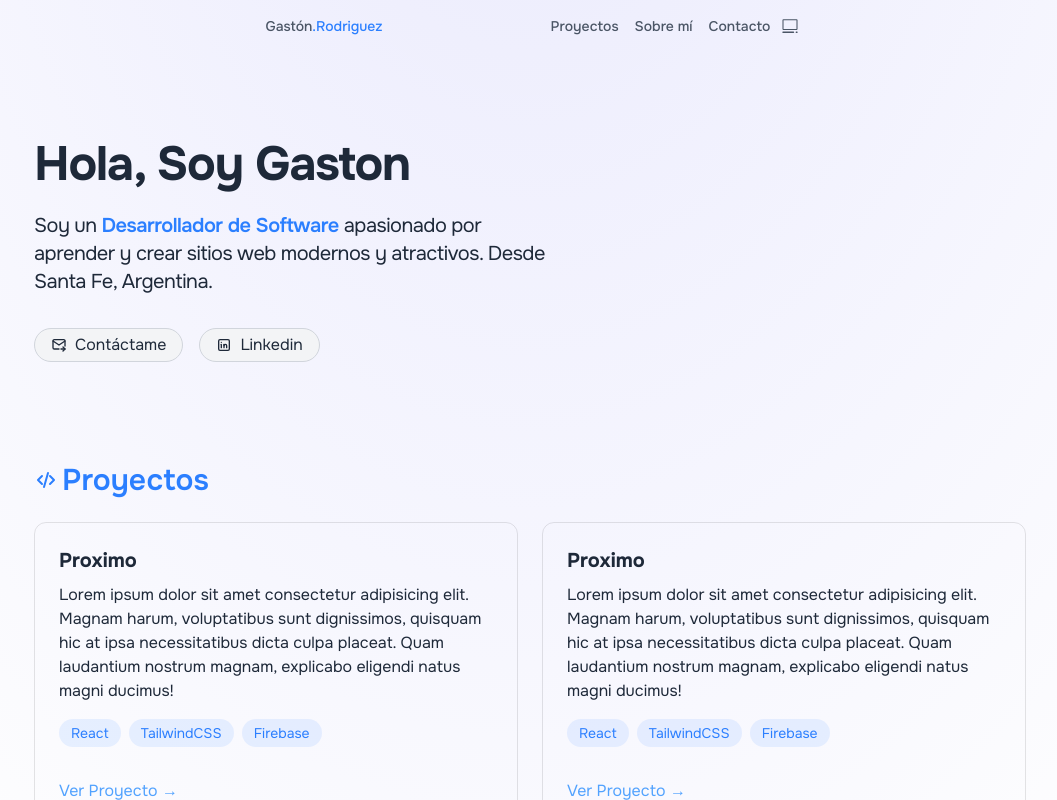
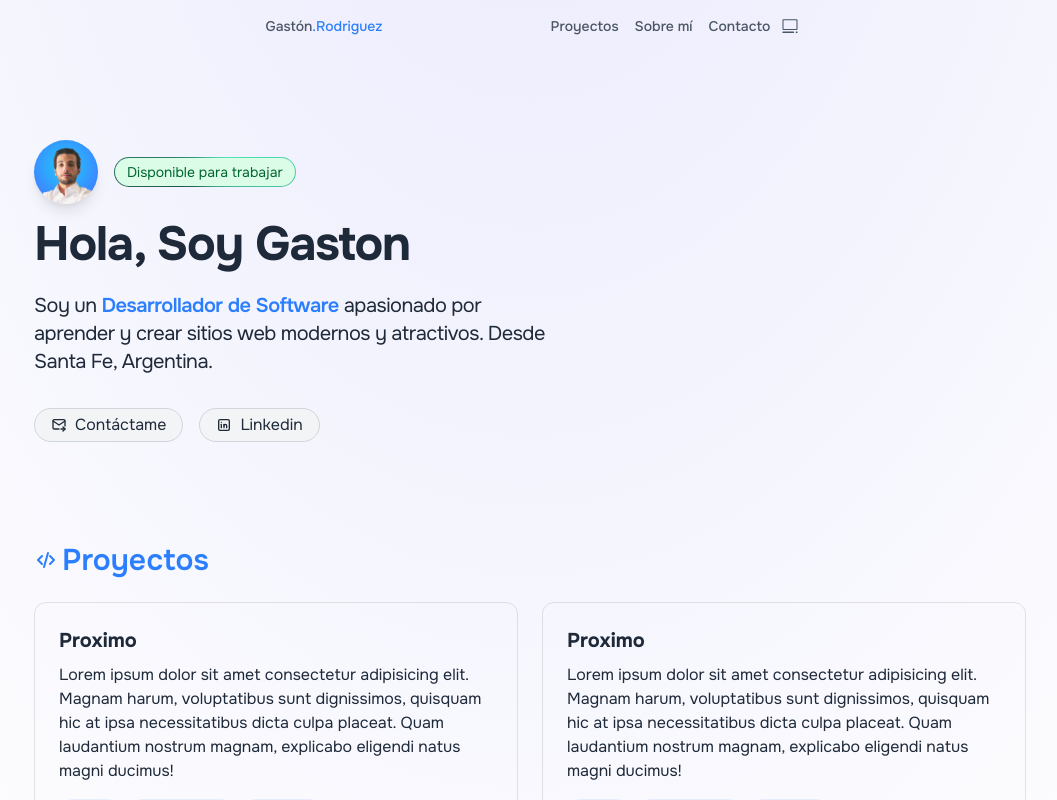
Before and after one commit to gastonr9/portfolio, a React (Vite) app: page / in a window 1280 px wide. Shown: the top 800 px of the page, without its empty margins (110-1167 px from the left). Built offline with nearby package versions, Linux system fonts and the light colour scheme.

Commit message:
button disponible para trabajar

```diff
--- a/src/components/ThemeToggle.jsx
+++ b/src/components/ThemeToggle.jsx
@@ -67,8 +67,8 @@ const ThemeToggle = () => {
             <path
               fill="none"
               stroke="currentColor"
-              stroke-linecap="round"
-              stroke-linejoin="round"
+              strokeLinecap="round"
+              strokeLinejoin="round"
               d="M12 18a6 6 0 1 0 0-12a6 6 0 0 0 0 12m10-6h1M12 2V1m0 22v-1m8-2l-1-1m1-15l-1 1M4 20l1-1M4 4l1 1m-4 7h1"
             />
           </svg>
@@ -84,8 +84,8 @@ const ThemeToggle = () => {
             <path
               fill="none"
               stroke="currentColor"
-              stroke-linecap="round"
-              stroke-linejoin="round"
+              strokeLinecap="round"
+              strokeLinejoin="round"
               d="M3 11.507a9.493 9.493 0 0 0 18 4.219c-8.507 0-12.726-4.22-12.726-12.726A9.49 9.49 0 0 0 3 11.507"
             />
           </svg>
@@ -98,12 +98,12 @@ const ThemeToggle = () => {
             height="24"
             viewBox="0 0 24 24"
           >
-            <g fill="none" stroke="currentColor" stroke-width="1.5">
+            <g fill="none" stroke="currentColor" strokeWidth="1.5">
               <path
-                stroke-linecap="round"
-                stroke-linejoin="round"
+                strokeLinecap="round"
+                strokeLinejoin="round"
                 d="M2 21h15m4 0h1"
-                stroke-width="2"
+                strokeWidth="2"
               />
               <path d="M2 16.4V3.6a.6.6 0 0 1 .6-.6h18.8a.6.6 0 0 1 .6.6v12.8a.6.6 0 0 1-.6.6H2.6a.6.6 0 0 1-.6-.6Z" />
             </g>
--- a/src/components/sections/About.jsx
+++ b/src/components/sections/About.jsx
@@ -20,9 +20,9 @@ export const About = () => {
             <path
               fill="none"
               stroke="currentColor"
-              stroke-linecap="round"
-              stroke-linejoin="round"
-              stroke-width="2"
+              strokeLinecap="round"
+              strokeLinejoin="round"
+              strokeWidth="2"
               d="M15 9h3m-3 3h3m-3 3h3m-6 1c-.306-.613-.933-1-1.618-1H7.618c-.685 0-1.312.387-1.618 1M4 5h16a1 1 0 0 1 1 1v12a1 1 0 0 1-1 1H4a1 1 0 0 1-1-1V6a1 1 0 0 1 1-1m7 5a2 2 0 1 1-4 0a2 2 0 0 1 4 0"
             />
           </svg>
@@ -77,9 +77,9 @@ export const About = () => {
                 <path
                   fill="none"
                   stroke="currentColor"
-                  stroke-linecap="round"
-                  stroke-linejoin="round"
-                  stroke-width="1.8"
+                  strokeLinecap="round"
+                  strokeLinejoin="round"
+                  strokeWidth="1.8"
                   d="m3.786 9.5l9 4.5l9-4.5l-9-4.5zm0 0V17m3-6v6.222c0 .348 2 1.778 6 1.778s6-1.374 6-1.778V11"
                 />
               </svg>
@@ -105,9 +105,9 @@ export const About = () => {
                 <path
                   fill="none"
                   stroke="currentColor"
-                  stroke-linecap="round"
-                  stroke-linejoin="round"
-                  stroke-width="2"
+                  strokeLinecap="round"
+                  strokeLinejoin="round"
+                  strokeWidth="2"
                   d="M8 7H5a2 2 0 0 0-2 2v4m5-6h8M8 7V5a2 2 0 0 1 2-2h4a2 2 0 0 1 2 2v2m0 0h3a2 2 0 0 1 2 2v4m0 0v6a2 2 0 0 1-2 2H5a2 2 0 0 1-2-2v-6m18 0s-4 2-9 2s-9-2-9-2m9-2h.01"
                 />
               </svg>
--- a/src/components/sections/Home.jsx
+++ b/src/components/sections/Home.jsx
@@ -1,4 +1,5 @@
 import { handleEmail } from "../MailTo";
+import gastonImg from "../../assets/gastonr.webp";
 export const Home = () => {
   return (
     <section
@@ -6,6 +7,28 @@ export const Home = () => {
       className="container max-w-5xl  mx-auto pt-35 scroll-m-20 section w-full "
     >
       <div className=" px-4 max-w-xl ">
+        <div className="flex gap-4 mb-4">
+          <img
+            className="rounded-full shadow-lg size-16"
+            src={gastonImg}
+            alt="Gaston Rodriguez"
+          ></img>
+          <a
+            href="https://linkedin.com/in/gastonhr"
+            target="_blank"
+            rel="noopener"
+            className="flex items-center transition md:justify-center md:hover:scale-105"
+          >
+            <div className="flex items-center ">
+              <span className="relative inline-flex overflow-hidden rounded-full p-[1px]">
+                <span className="absolute inset-[-1000%] animate-[spin_2s_linear_infinite] bg-[conic-gradient(from_90deg_at_50%_50%,#51E4B8_0%,#21554E_50%,#51E4B8_100%)]"></span>
+                <div className="inline-flex items-center justify-center w-full px-3 py-1 text-sm text-green-800 bg-green-100 rounded-full cursor-pointer dark:bg-gray-800 dark:text-white/80 backdrop-blur-3xl whitespace-nowrap">
+                  Disponible para trabajar
+                </div>
+              </span>
+            </div>
+          </a>
+        </div>
         <h1 className="text-4xl sm:text-5xl font-bold tracking-tight text-gray-800 dark:text-white bg-clip-text">
           Hola, Soy Gaston
         </h1>
--- a/src/components/sections/Projects.jsx
+++ b/src/components/sections/Projects.jsx
@@ -13,9 +13,9 @@ export const Projects = () => {
             <path
               fill="none"
               stroke="currentColor"
-              stroke-linecap="round"
-              stroke-linejoin="round"
-              stroke-width="2"
+              strokeLinecap="round"
+              strokeLinejoin="round"
+              strokeWidth="2"
               d="m8 8l-4 4l4 4m8 0l4-4l-4-4m-2-3l-4 14"
             />
           </svg>
```
Also changed, not shown: src/assets/gastonr.webp (added).
